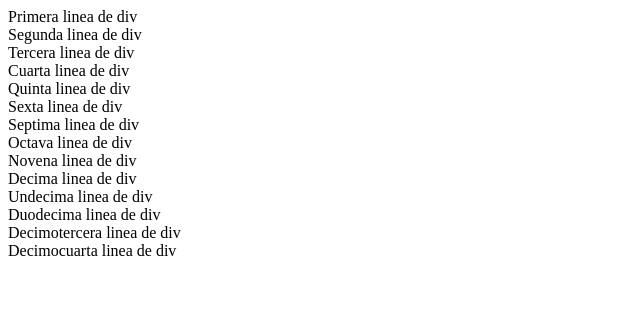
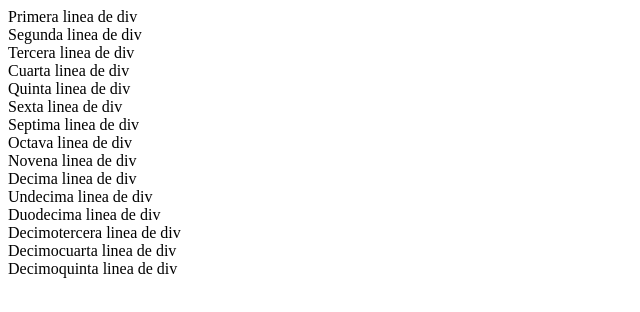
Before and after one commit to AndresMor-e/Curs0_git, a plain HTML site: page index.html in a window 1280 px wide. Shown: the whole page, without its empty margins (0-640 px from the left). Drawn offline with Linux system fonts and the light colour scheme.

Commit message:
Twelve commit

```diff
--- a/index.html
+++ b/index.html
@@ -20,5 +20,6 @@
     <div>Duodecima linea de div</div>
     <div>Decimotercera linea de div</div>
     <div>Decimocuarta linea de div</div>
+    <div>Decimoquinta linea de div</div>
 </body>
 </html>
```
